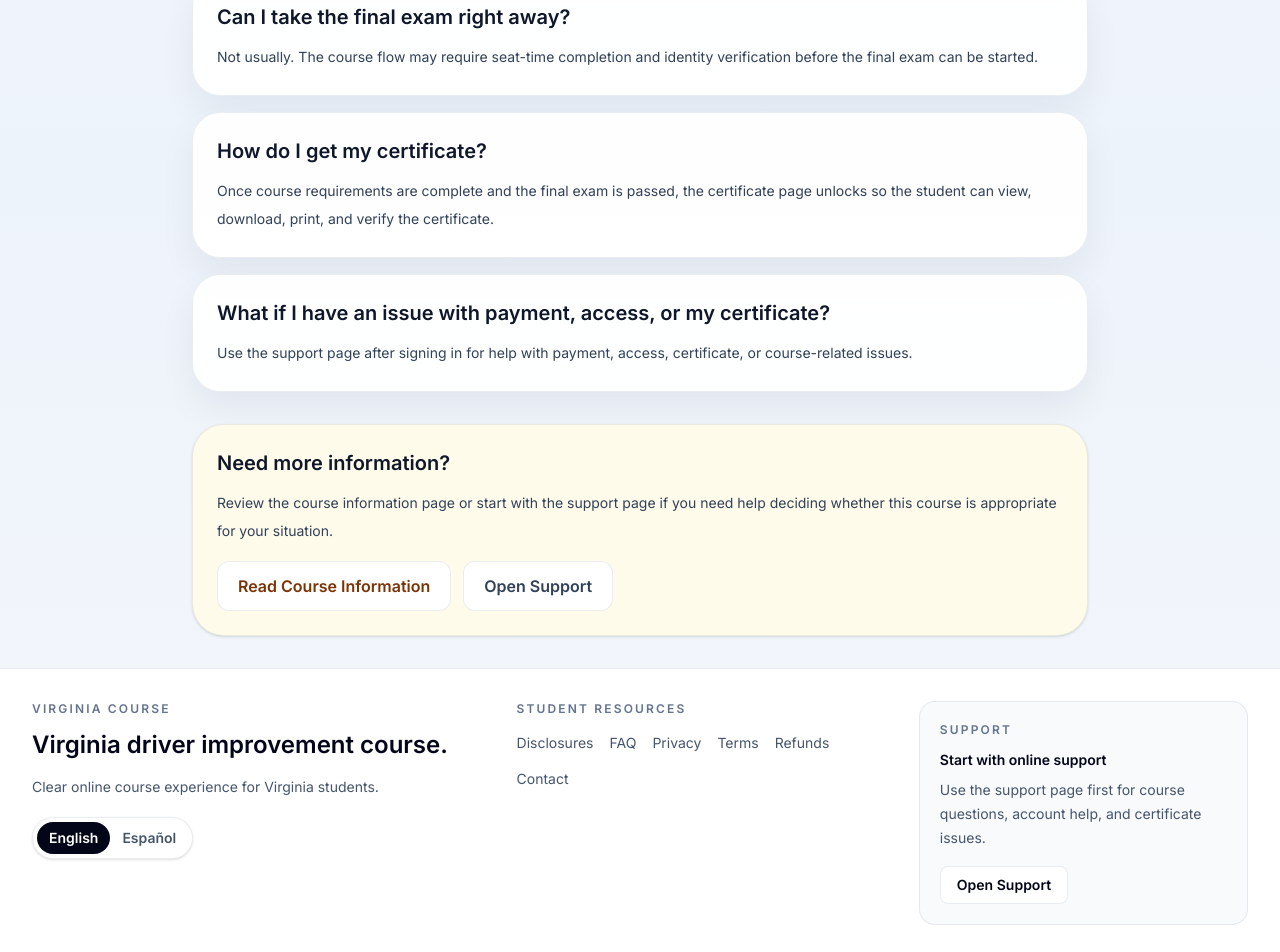
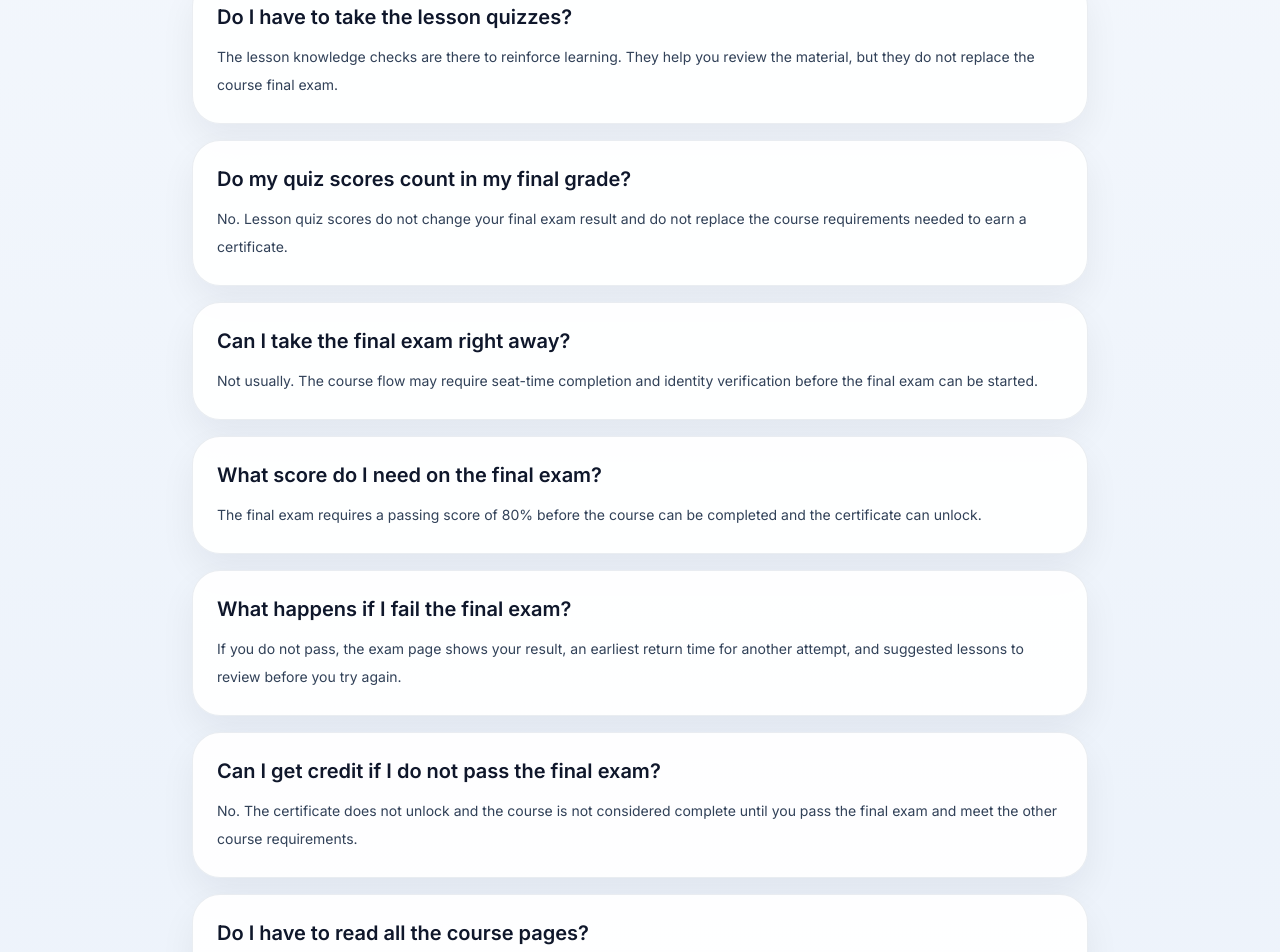
Before and after one commit to ankurfadia-ctrl/driver-course-platform, a Next.js app: page /virginia/faq in a window 1280 px wide. Shown: the part 697-1649 px from the top of the page. Built offline with nearby package versions, Linux system fonts and the light colour scheme; no server answers.

Commit message:
Expand course FAQ answers

```diff
--- a/app/[state]/faq/page.tsx
+++ b/app/[state]/faq/page.tsx
@@ -29,14 +29,54 @@ export default async function StateFaqPage({
               "Por lo general, los estudiantes necesitan acceso al curso, el tiempo requerido, verificacion de identidad y un resultado aprobatorio en el examen final antes de que el certificado este disponible.",
           },
           {
+            question: "Tengo que hacer las evaluaciones de cada leccion?",
+            answer:
+              "Las evaluaciones de conocimiento de cada leccion son para reforzar el aprendizaje. Ayudan a repasar el material, pero no reemplazan el examen final del curso.",
+          },
+          {
+            question: "Mis puntajes de las evaluaciones cuentan para mi calificacion final?",
+            answer:
+              "No. Las evaluaciones de las lecciones no cambian el resultado del examen final ni sustituyen los requisitos del curso para obtener el certificado.",
+          },
+          {
             question: "Puedo tomar el examen final de inmediato?",
             answer:
               "Normalmente no. El flujo del curso puede requerir completar el tiempo del curso y la verificacion de identidad antes de comenzar el examen final.",
           },
           {
+            question: "Que puntuacion necesito en el examen final?",
+            answer:
+              "El examen final requiere una puntuacion aprobatoria de 80% para completar el curso y desbloquear el certificado.",
+          },
+          {
+            question: "Que pasa si no apruebo el examen final?",
+            answer:
+              "Si no apruebas, la pagina del examen muestra tu resultado, una hora estimada para volver a intentarlo y sugerencias sobre que lecciones repasar antes del siguiente intento.",
+          },
+          {
+            question: "Puedo recibir credito si no apruebo el examen final?",
+            answer:
+              "No. El certificado no se habilita y el curso no se considera completado hasta que apruebes el examen final y cumplas los demas requisitos del curso.",
+          },
+          {
+            question: "Tengo que leer todas las paginas del curso?",
+            answer:
+              "Debes completar el flujo del curso, incluidos los controles de tiempo y progreso requeridos, antes de que el examen final y el certificado esten disponibles.",
+          },
+          {
             question: "Como obtengo mi certificado?",
             answer:
               "Una vez completados los requisitos del curso y aprobado el examen final, la pagina del certificado se habilita para verlo, descargarlo, imprimirlo y verificarlo.",
+          },
+          {
+            question: "Se enviara mi certificado automaticamente al DMV?",
+            answer:
+              "Tu pagina de certificado se habilita despues de completar el curso. La entrega de registros al DMV se maneja por separado del certificado del estudiante, y debes seguir cualquier instruccion adicional de la corte, el empleador o el seguro cuando corresponda.",
+          },
+          {
+            question: "Que tengo que hacer despues de terminar la clase?",
+            answer:
+              "Despues de completar el curso, aprueba el examen final, abre tu pagina de certificado y guarda una copia para tus registros. Si tu corte, empleador o compania de seguros necesita documentacion adicional de tu parte, sigue sus instrucciones.",
           },
           {
             question: "Que pasa si tengo un problema con el pago, el acceso o mi certificado?",
@@ -56,14 +96,54 @@ export default async function StateFaqPage({
               "Students generally need course access, required seat time, identity verification, and a passing final exam result before a certificate becomes available.",
           },
           {
+            question: "Do I have to take the lesson quizzes?",
+            answer:
+              "The lesson knowledge checks are there to reinforce learning. They help you review the material, but they do not replace the course final exam.",
+          },
+          {
+            question: "Do my quiz scores count in my final grade?",
+            answer:
+              "No. Lesson quiz scores do not change your final exam result and do not replace the course requirements needed to earn a certificate.",
+          },
+          {
             question: "Can I take the final exam right away?",
             answer:
               "Not usually. The course flow may require seat-time completion and identity verification before the final exam can be started.",
           },
           {
+            question: "What score do I need on the final exam?",
+            answer:
+              "The final exam requires a passing score of 80% before the course can be completed and the certificate can unlock.",
+          },
+          {
+            question: "What happens if I fail the final exam?",
+            answer:
+              "If you do not pass, the exam page shows your result, an earliest return time for another attempt, and suggested lessons to review before you try again.",
+          },
+          {
+            question: "Can I get credit if I do not pass the final exam?",
+            answer:
+              "No. The certificate does not unlock and the course is not considered complete until you pass the final exam and meet the other course requirements.",
+          },
+          {
+            question: "Do I have to read all the course pages?",
+            answer:
+              "You need to complete the course flow, including required timing and progress controls, before the final exam and certificate become available.",
+          },
+          {
             question: "How do I get my certificate?",
             answer:
               "Once course requirements are complete and the final exam is passed, the certificate page unlocks so the student can view, download, print, and verify the certificate.",
+          },
+          {
+            question: "Will my certificate be sent automatically to DMV?",
+            answer:
+              "Your certificate page unlocks after successful completion. DMV reporting is handled separately from the student certificate, and you should follow any additional court, employer, or insurance instructions that apply to your situation.",
+          },
+          {
+            question: "What do I need to do after I finish the class?",
+            answer:
+              "After you complete the course, pass the final exam, open your certificate page and save a copy for your records. If your court, employer, or insurance company needs anything else from you, follow their instructions.",
           },
           {
             question: "What if I have an issue with payment, access, or my certificate?",
```
